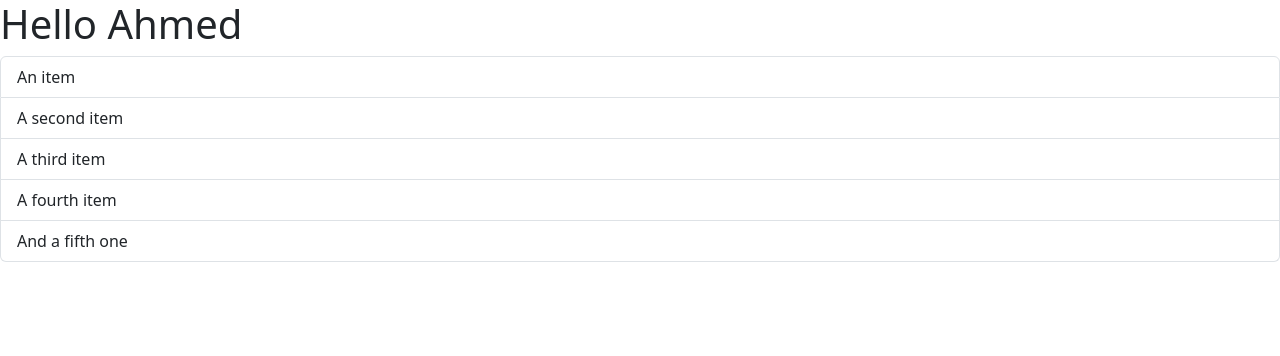
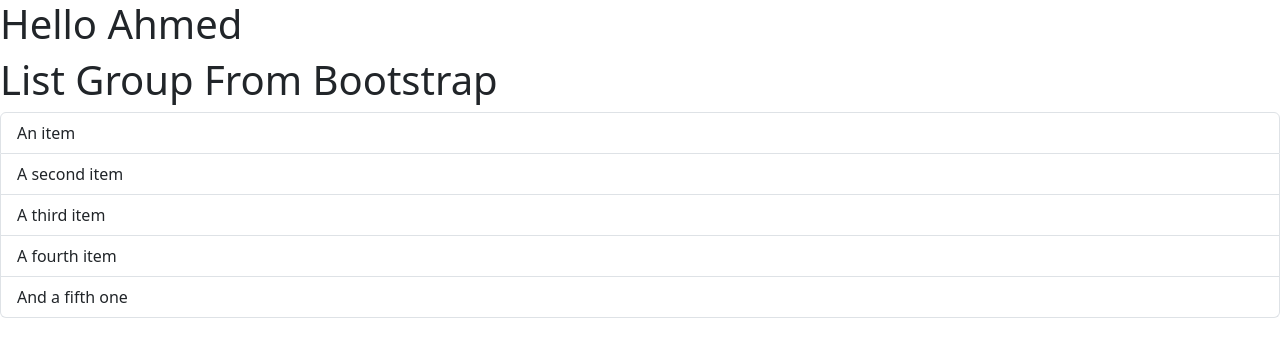
Before and after one commit to DevAhmedKhalil/mosh-react-app, a React (Vite) app: page / in a window 1280 px wide. Shown: the top 356 px of the page. Built offline with nearby package versions, Linux system fonts and the light colour scheme.

Commit message:
3- Fragments

```diff
--- a/src/components/ListGroup.tsx
+++ b/src/components/ListGroup.tsx
@@ -1,5 +1,9 @@
+import { Fragment } from "react";
+
 function ListGroup() {
   return (
+    <Fragment>
+      <h1>List Group From Bootstrap</h1>
       <ul className="list-group">
         <li className="list-group-item">An item</li>
         <li className="list-group-item">A second item</li>
@@ -7,6 +11,7 @@
         <li className="list-group-item">A fourth item</li>
         <li className="list-group-item">And a fifth one</li>
       </ul>
+    </Fragment>
   );
 }
 
```
Lines whose indentation alone changed are shown as unchanged.
